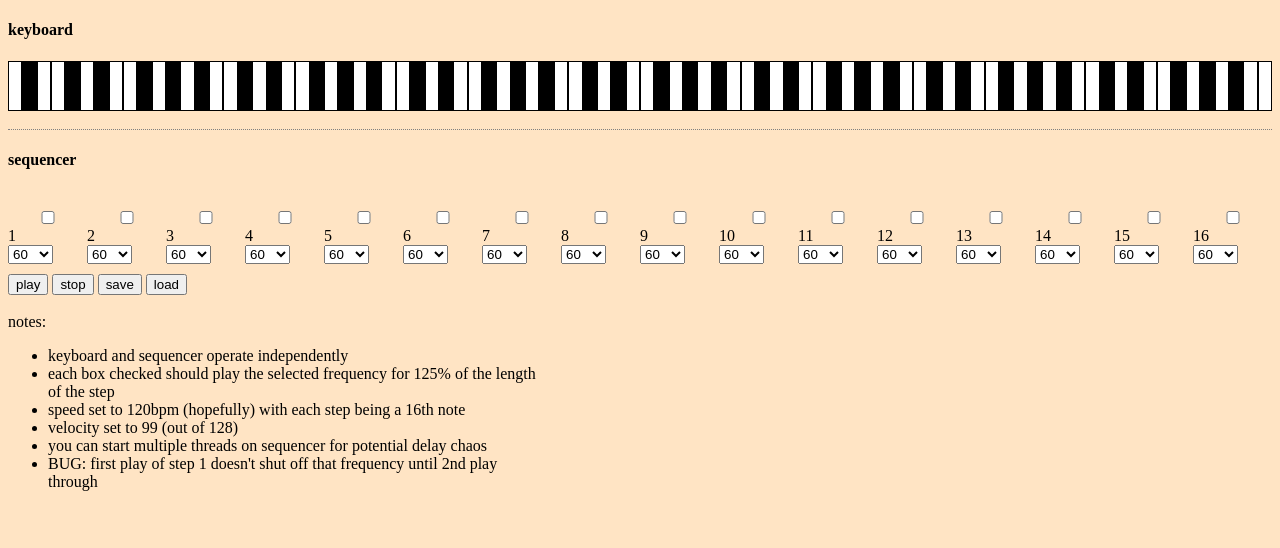
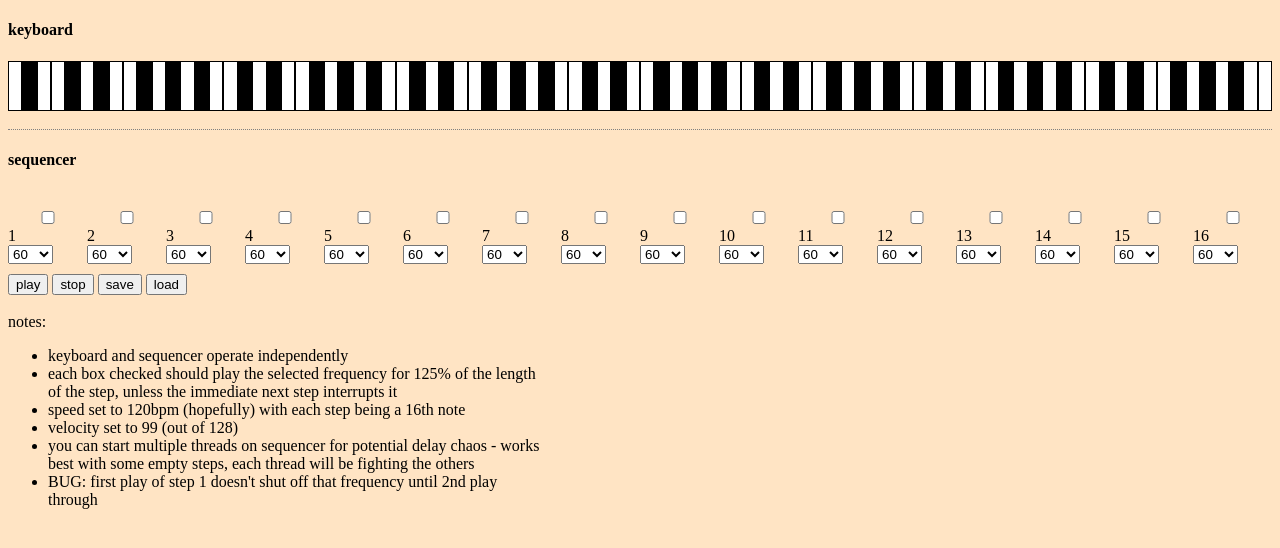
Before and after one commit to gubcodes/midi-test, a plain HTML site: page index.html in a window 1280 px wide. Drawn offline with Linux system fonts and the light colour scheme.

```diff
--- a/index.html
+++ b/index.html
@@ -30,7 +30,7 @@
       keyboard and sequencer operate independently
     </li>
     <li>
-      each box checked should play the selected frequency for 125% of the length of the step
+      each box checked should play the selected frequency for 125% of the length of the step, unless the immediate next step interrupts it
     </li>
     <li>
       speed set to 120bpm (hopefully) with each step being a 16th note
@@ -39,7 +39,7 @@
       velocity set to 99 (out of 128)
     </li>
     <li>
-      you can start multiple threads on sequencer for potential delay chaos
+      you can start multiple threads on sequencer for potential delay chaos - works best with some empty steps, each thread will be fighting the others
     </li>
     <li>
       BUG: first play of step 1 doesn't shut off that frequency until 2nd play through
```
